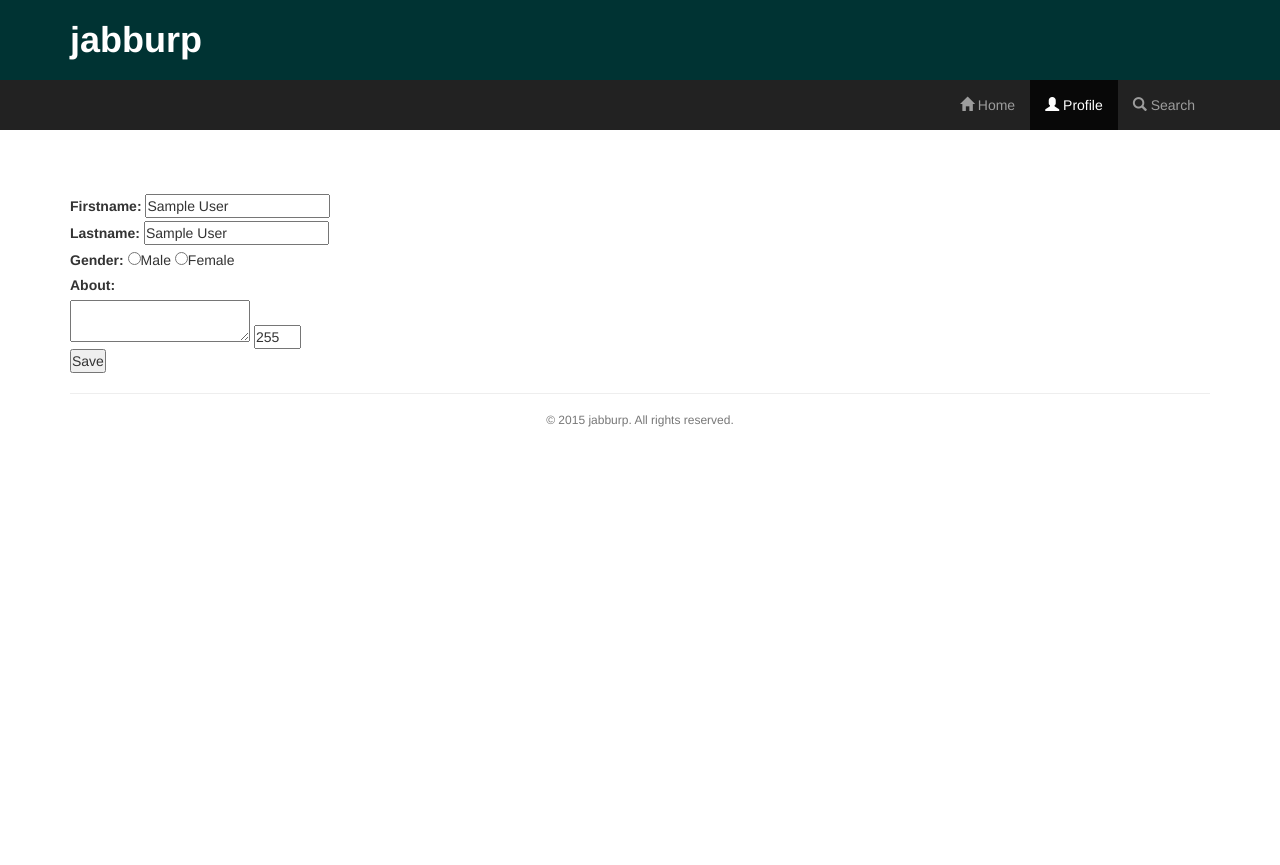
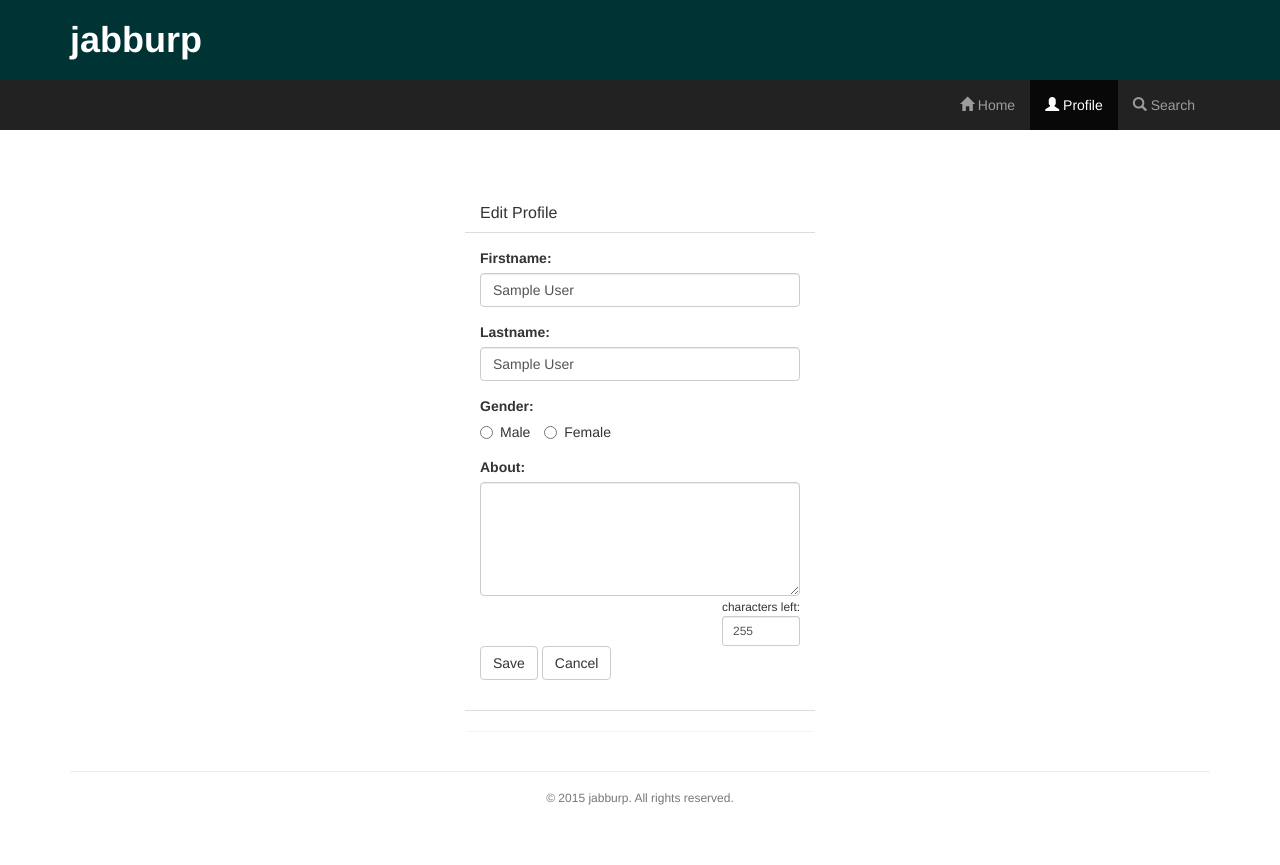
Before and after one commit to patzj/jabburp, a PHP site: page /jabburp/edit/profile in a window 1280 px wide. Before the commit the page ends 427 px from the top, so only its background shows below. Run offline with PHP 8.4, Linux system fonts and the light colour scheme; the visitor is signed in with stand-in values (Sample User, id 1); data that the repository does not hold is empty.

Commit message:
layout views w/ forms; no js

```diff
--- a/application/view/edit_profile_view.php
+++ b/application/view/edit_profile_view.php
@@ -1,31 +1,62 @@
 <?php if(!defined('BASEPATH')) die('Direct script access not allowed'); ?>
-<section id="edit_profile_main">
-	<form id="form_edit_profile" action="<?= BASEPATH ?>edit/update_profile" method="post">
-		<label for="firstname">Firstname:</label>
-		<input type="text" id="firstname" name="firstname" maxlength="32" value="<?= @$data['firstname'] ?>"/>
-		<span class="error"></span><br/>
-
-		<label for="lastname">Lastname:</label>
-		<input type="text" id="lastname" name="lastname" maxlength="32" value="<?= @$data['lastname'] ?>"/>
-		<span class="error"></span><br/>
-
-		<label for="gender">Gender:</label>
-		<input type="radio" id="male" class="gender" name="gender" value="male"
-		<?php
-			if($data['gender'] == 'male') echo 'checked';
-		?>/><span>Male</span>
-		<input type="radio" id="female" class="gender" name="gender" value="female"
-		<?php
-			if($data['gender'] == 'female') echo 'checked';
-		?>/><span>Female</span>
-		<span class="error"></span><br/>
-
-		<label for="about">About:</label><br/>
-		<textarea id="about" name="about" maxlength="255"><?= @$data['about'] ?></textarea>
-		<input type="text" id="about_counter" size="3" maxlength="3" readonly/><br/>
-
-		<input type="submit" id="btn_save_profile" name="btn_save_profile" value="Save"/>
-	</form>
-	<span class="server_error"><?= @$data['error'] ?></span>
+<section class="col-sm-3 col-md-3 col-lg-4"></section>
+<section id="edit_profile_main" class="col-sm-6 col-md-6 col-lg-4">
+	<section class="panel panel-default">
+		<div class="panel-heading">
+			<h2 class="panel-title">Edit Profile</h2>
+		</div>
+		<div class="panel-body">
+			<form id="form_edit_profile" class="form" role="form"
+				action="<?= BASEPATH ?>edit/update_profile" method="post">
+				<div class="form-group has-feedback">
+					<label for="firstname" class="control-label">Firstname:</label>
+					<input type="text" id="firstname" name="firstname" class="form-control"
+						maxlength="32" value="<?= @$data['firstname'] ?>" data-toggle="popover"
+						data-placement="bottom" title="" data-content="" data-trigger="focus"/>
+					<span class="form-control-feedback"></span>
+				</div>
+				<div class="form-group has-feedback">
+					<label for="lastname" class="control-label">Lastname:</label>
+					<input type="text" id="lastname" name="lastname" class="form-control"
+					maxlength="32" value="<?= @$data['lastname'] ?>" data-toggle="popover"
+					data-placement="bottom" title="" data-content="" data-trigger="focus"/>
+					<span class="form-control-feedback"></span>
+				</div>
+				<div class="form-group has-feedback">
+					<label for="gender" class="control-label">Gender:</label><br/>
+					<label class="radio-inline">
+						<input type="radio" id="male" name="gender" value="male"
+						<?php if($data['gender'] == 'male') echo 'checked'; ?>/>Male
+					</label>
+					<label class="radio-inline">
+						<input type="radio" id="female" name="gender" value="female"
+						<?php if($data['gender'] == 'female') echo 'checked'; ?>/>Female
+					</label>
+					<span class="form-control-feedback"></span>
+				</div>
+				<div class="form-group has-feedback">
+					<label for="about" class="control-label">About:</label>
+					<textarea id="about" name="about"
+					class="form-control" rows="5" maxlength="255"><?= @$data['about'] ?></textarea>
+					<div class="pull-right">
+					<small>characters left:
+						<input type="text" id="about_counter" class="form-control input-sm" size="1"
+							style="background: none;" readonly/>
+					</small>
+					</div>
+				</div>
+				<div class="clearfix"></div>
+				<div class="form-group">
+					<input type="submit" id="btn_save_profile" name="btn_save_profile"
+						class="btn btn-default" value="Save"/>
+					<a href="<?= BASEPATH ?>profile/view/<?= $_SESSION['username']?>"
+						class="btn btn-default">Cancel</a>
+					</div>
+			</form>
+		</div>
+		<div class="panel-footer">
+			<span class="text-danger"><?= @$data['error'] ?></span>
+		</div>
+	</section>
 </section>
 <script src="<?= BASEPATH ?>public/js/validate_form_input.js"></script>
--- a/application/view/signup_view.php
+++ b/application/view/signup_view.php
@@ -73,7 +73,7 @@
 				</div>
 			</div>
 			<div class="col-md-6">
-				<div class="form-group">
+				<div class="form-group has-feedback">
 					<label for="gender" class="control-label">Gender:</label><br/>
 					<label class="radio-inline">
 						<input type="radio" id="male" name="gender" value="male"/>Male
```
Also changed, not shown: application/view/change_email_view.php (+37 -14 lines), application/view/change_password_view.php (+43 -18 lines).
